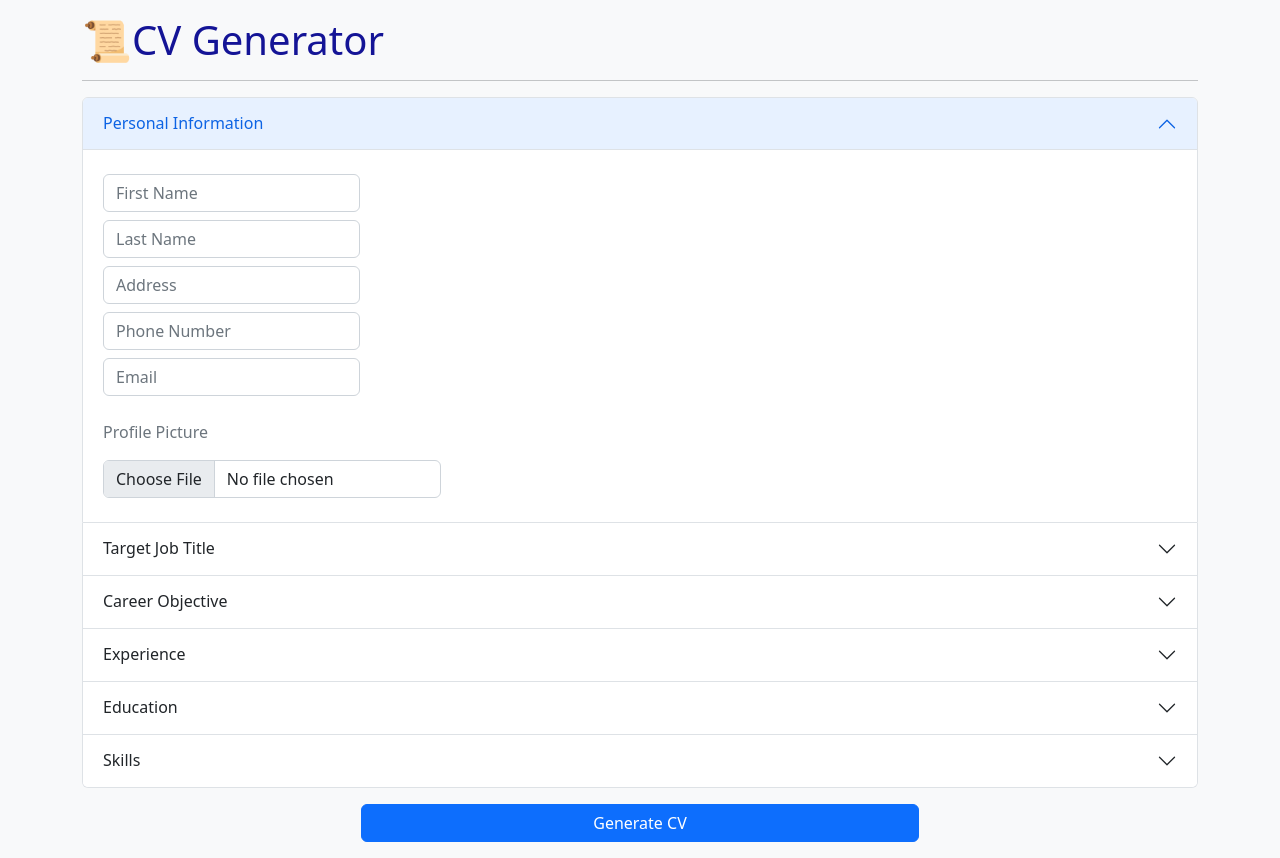
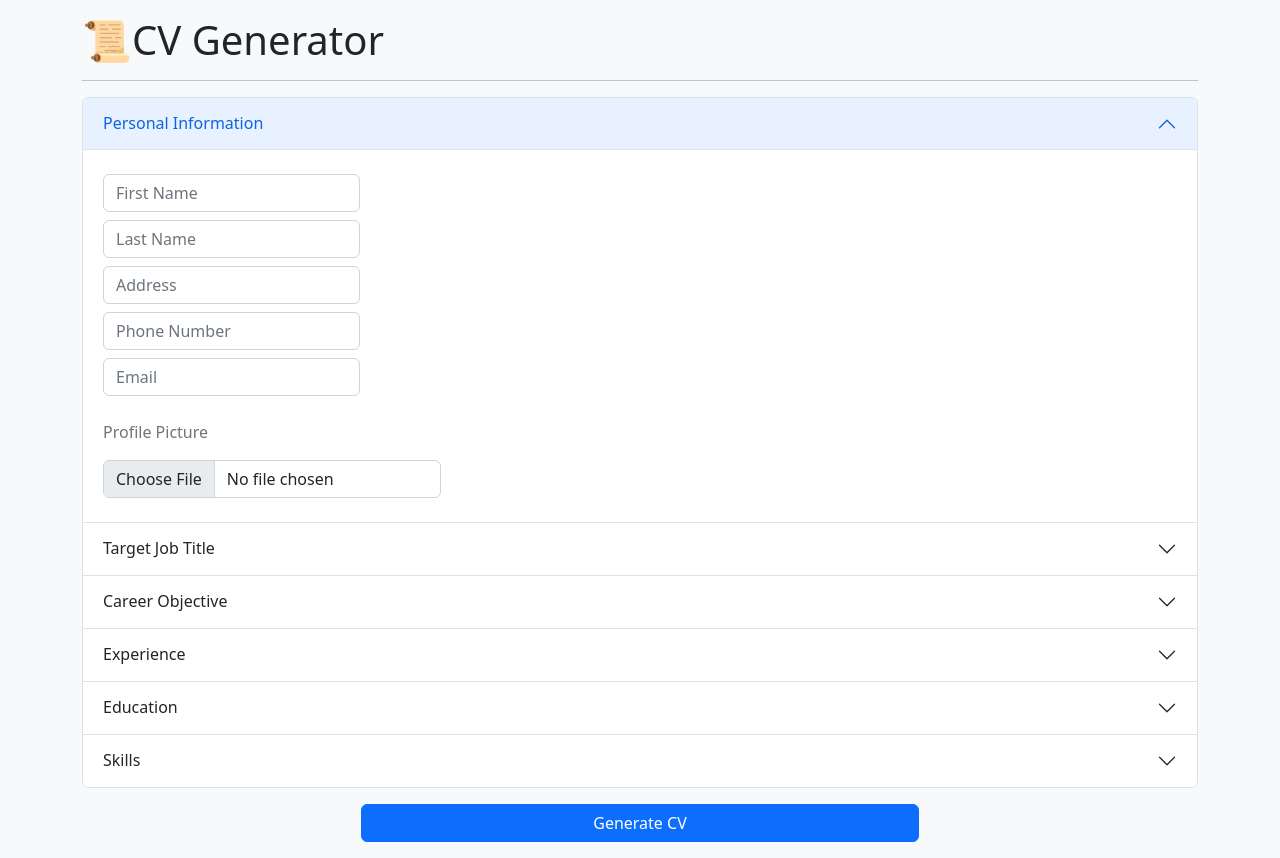
Before and after one commit to hakanayata/cv-generator, a Flask app: page / in a window 1280 px wide. Run offline with Flask 2, Linux system fonts and the light colour scheme; parts of the project's set-up code (start-up, migrations or seed data) failed here and were passed over.

Commit message:
h1 custom style removed

```diff
--- a/static/styles.css
+++ b/static/styles.css
@@ -1,6 +1,6 @@
-h1 {
+/* h1 {
     color: rgb(20, 20, 150);
-}
+} */
 
 a {
     text-decoration: none !important;
```
